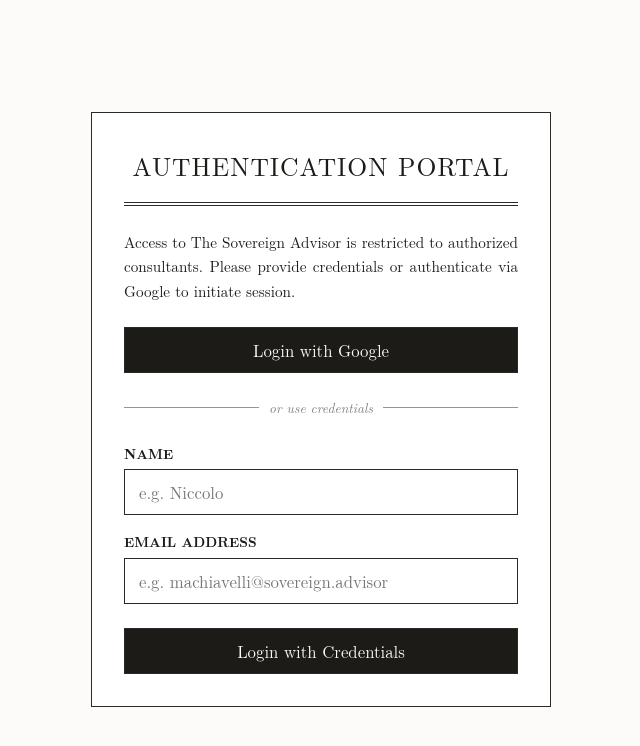
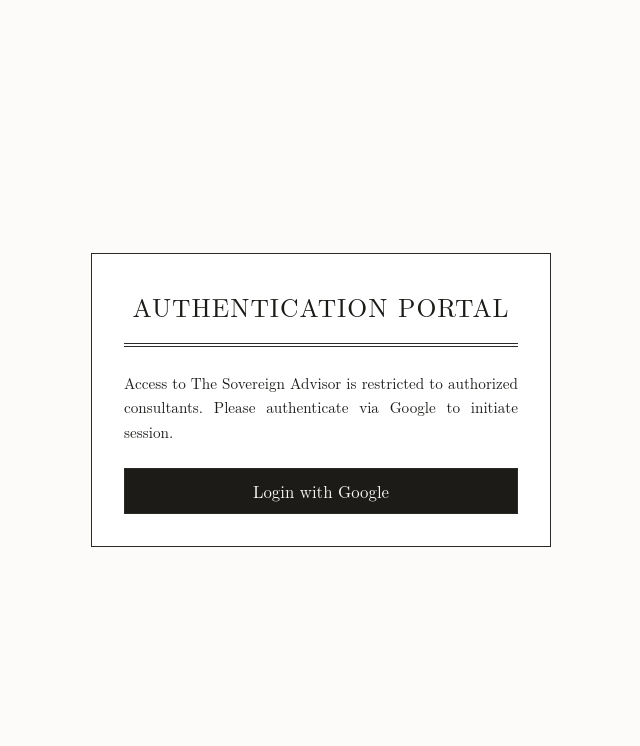
Before and after one commit to RawKnuck/corpm-advisor, a Next.js app: page /login in a window 1280 px wide. Shown: the top 746 px of the page, without its empty margins (319-959 px from the left). Built offline with nearby package versions, Linux system fonts and the light colour scheme; a small style sheet from the web is missing.

Commit message:
feat: remove mock credentials login option, enforcing Google OAuth as the sole sign-in method

```diff
--- a/src/app/api/auth/[...nextauth]/route.ts
+++ b/src/app/api/auth/[...nextauth]/route.ts
@@ -1,6 +1,5 @@
 import NextAuth, { NextAuthOptions } from "next-auth";
 import GoogleProvider from "next-auth/providers/google";
-import CredentialsProvider from "next-auth/providers/credentials";
 import { query } from "@/lib/db";
 import crypto from "crypto";
 
@@ -9,43 +8,6 @@
     GoogleProvider({
       clientId: process.env.GOOGLE_CLIENT_ID || "",
       clientSecret: process.env.GOOGLE_CLIENT_SECRET || "",
-    }),
-    CredentialsProvider({
-      name: "Credentials",
-      credentials: {
-        email: { label: "Email", type: "email" },
-        name: { label: "Name", type: "text" },
-      },
-      async authorize(credentials) {
-        if (!credentials?.email || !credentials?.name) {
-          return null;
-        }
-        const email = credentials.email;
-        const name = credentials.name;
-
-        // Query the users table via raw SQL to check if the user exists
-        const res = await query("SELECT * FROM users WHERE email = $1", [email]);
-        let user = res.rows[0];
-
-        if (!user) {
-          // If not, insert them via raw SQL
-          const id = crypto.randomUUID();
-          const insertRes = await query(
-            "INSERT INTO users (id, email, name, created_at) VALUES ($1, $2, $3, NOW()) RETURNING *",
-            [id, email, name]
-          );
-          user = insertRes.rows[0];
-        } else {
-          user.name = name;
-        }
-
-        return {
-          id: user.id,
-          email: user.email,
-          name: user.name,
-          image: user.image,
-        };
-      },
     }),
   ],
   callbacks: {
--- a/src/app/login/page.tsx
+++ b/src/app/login/page.tsx
@@ -9,28 +9,7 @@
   const error = searchParams.get("error");
   const callbackUrl = searchParams.get("callbackUrl") || "/";
 
-  const [email, setEmail] = useState("");
-  const [name, setName] = useState("");
   const [loading, setLoading] = useState(false);
-
-  const handleCredentialsSubmit = async (e: React.FormEvent) => {
-    e.preventDefault();
-    if (!email.trim() || !name.trim() || loading) return;
-
-    setLoading(true);
-    try {
-      await signIn("credentials", {
-        email: email.trim(),
-        name: name.trim(),
-        callbackUrl,
-        redirect: true,
-      });
-    } catch (err) {
-      console.error("Login error:", err);
-    } finally {
-      setLoading(false);
-    }
-  };
 
   const handleGoogleLogin = async () => {
     setLoading(true);
@@ -71,7 +50,7 @@
         marginBottom: "1.5rem",
       }}>
         Access to The Sovereign Advisor is restricted to authorized consultants.
-        Please provide credentials or authenticate via Google to initiate session.
+        Please authenticate via Google to initiate session.
       </p>
 
       {error && (
@@ -92,62 +71,6 @@
             {loading ? "Authenticating..." : "Login with Google"}
           </button>
         </div>
-
-        <div style={{
-          display: "flex",
-          alignItems: "center",
-          textAlign: "center",
-          color: "gray",
-          fontSize: "0.85rem",
-        }}>
-          <div style={{ flexGrow: 1, borderBottom: "0.5px solid var(--border-color)", opacity: 0.5 }}></div>
-          <span style={{ padding: "0 10px", fontStyle: "italic" }}>or use credentials</span>
-          <div style={{ flexGrow: 1, borderBottom: "0.5px solid var(--border-color)", opacity: 0.5 }}></div>
-        </div>
-
-        {/* Credentials Authentication Form */}
-        <form onSubmit={handleCredentialsSubmit} style={{ display: "flex", flexDirection: "column", gap: "1rem" }}>
-          <div style={{ display: "flex", flexDirection: "column", gap: "5px" }}>
-            <label htmlFor="name-input" style={{ fontSize: "0.85rem", textTransform: "uppercase", fontWeight: "bold" }}>
-              Name
-            </label>
-            <input
-              id="name-input"
-              type="text"
-              required
-              className="chat-input"
-              value={name}
-              onChange={(e) => setName(e.target.value)}
-              placeholder="e.g. Niccolo"
-              disabled={loading}
-            />
-          </div>
-
-          <div style={{ display: "flex", flexDirection: "column", gap: "5px" }}>
-            <label htmlFor="email-input" style={{ fontSize: "0.85rem", textTransform: "uppercase", fontWeight: "bold" }}>
-              Email Address
-            </label>
-            <input
-              id="email-input"
-              type="email"
-              required
-              className="chat-input"
-              value={email}
-              onChange={(e) => setEmail(e.target.value)}
-              placeholder="e.g. machiavelli@sovereign.advisor"
-              disabled={loading}
-            />
-          </div>
-
-          <button
-            type="submit"
-            disabled={loading}
-            className="submit-btn"
-            style={{ marginTop: "0.5rem" }}
-          >
-            {loading ? "Verifying..." : "Login with Credentials"}
-          </button>
-        </form>
       </div>
     </div>
   );
```
